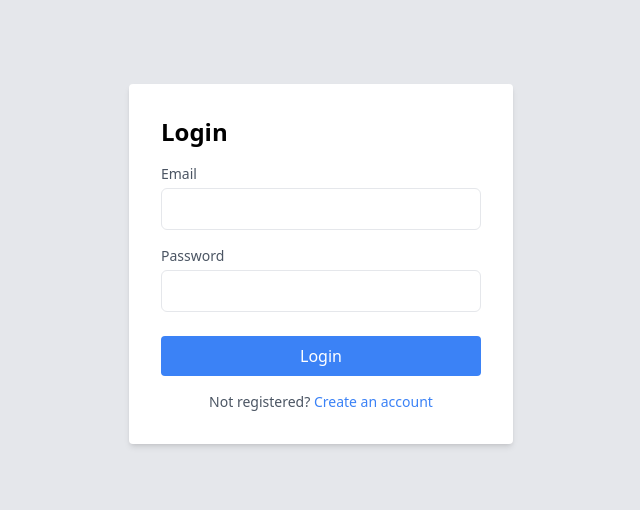
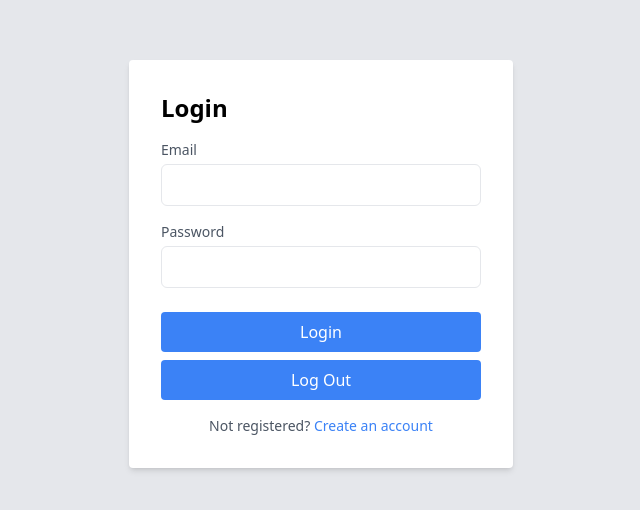
Before and after one commit to DHARAKA-METH/e-commerce-app-react, a React (Create React App) app: page /login in a window 1280 px wide. Shown: the part 136-646 px from the top of the page, without its empty margins (319-959 px from the left). Built offline with nearby package versions, Linux system fonts and the light colour scheme; no server answers.

Commit message:
log Out Function

```diff
--- a/src/Login/Login.js
+++ b/src/Login/Login.js
@@ -1,6 +1,6 @@
 import React, { useEffect, useState } from "react";
 import RegisterUser from "../Utils/Auth/RegisterUser";
-import { onAuthStateChanged } from "firebase/auth";
+import { onAuthStateChanged, signOut } from "firebase/auth";
 import { auth } from "../Firebase/Firebase";
 
 const Login = () => {
@@ -71,6 +71,24 @@ const Login = () => {
             type="submit"
           >
             Login
+          </button>
+          {/* logout Button */}
+          <button
+            onClick={() => {
+              signOut(auth)
+                .then(() => {
+                  // Sign-out successful.
+                  alert("Sign-out successful.");
+                })
+                .catch((error) => {
+                  // An error happened.
+                  alert("An error happened.", error);
+                });
+            }}
+            className="bg-blue-500 hover:bg-blue-700 text-white p-2 mt-2 rounded w-full"
+            type="submit"
+          >
+            Log Out
           </button>
 
           {/* Not Registered? */}
```
